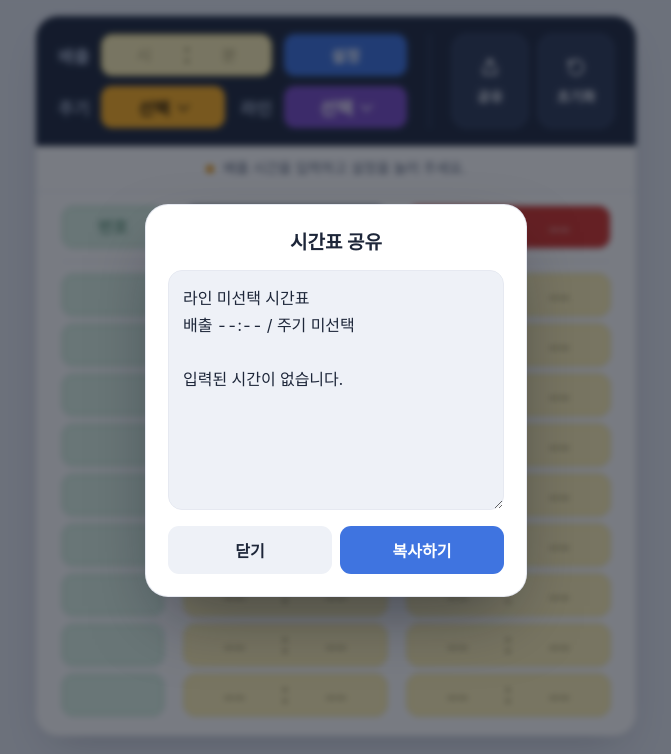
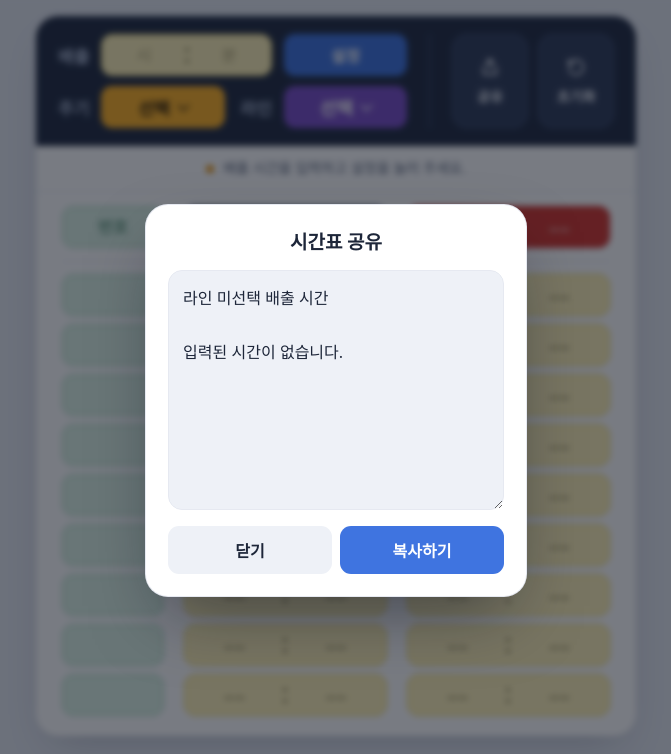
Before and after one commit to dsekao03/crinsos, a plain HTML site: page test4.html in a window 1280 px wide. Both pictures are taken after a click on the button "공유". Shown: the whole page, without its empty margins (304-975 px from the left). Drawn offline with Linux system fonts and the light colour scheme; a web font is replaced by a local one.

Commit message:
Refactor shareText function to update output lines

```diff
--- a/test4.html
+++ b/test4.html
@@ -589,8 +589,7 @@ textarea{display:block;width:100%;height:240px;resize:vertical;padding:14px;bord
   function shareText() {
     var c = calculate();
     var lines = [
-      (state.line ? state.line + '라인' : '라인 미선택') + ' 시간표',
-      '배출 ' + fmt(state.discharge) + ' / 주기 ' + (state.cycle === null ? '미선택' : state.cycle),
+      (state.line ? state.line + '라인' : '라인 미선택') + ' 배출 시간',
       ''
     ];
     var count = 0;
```
